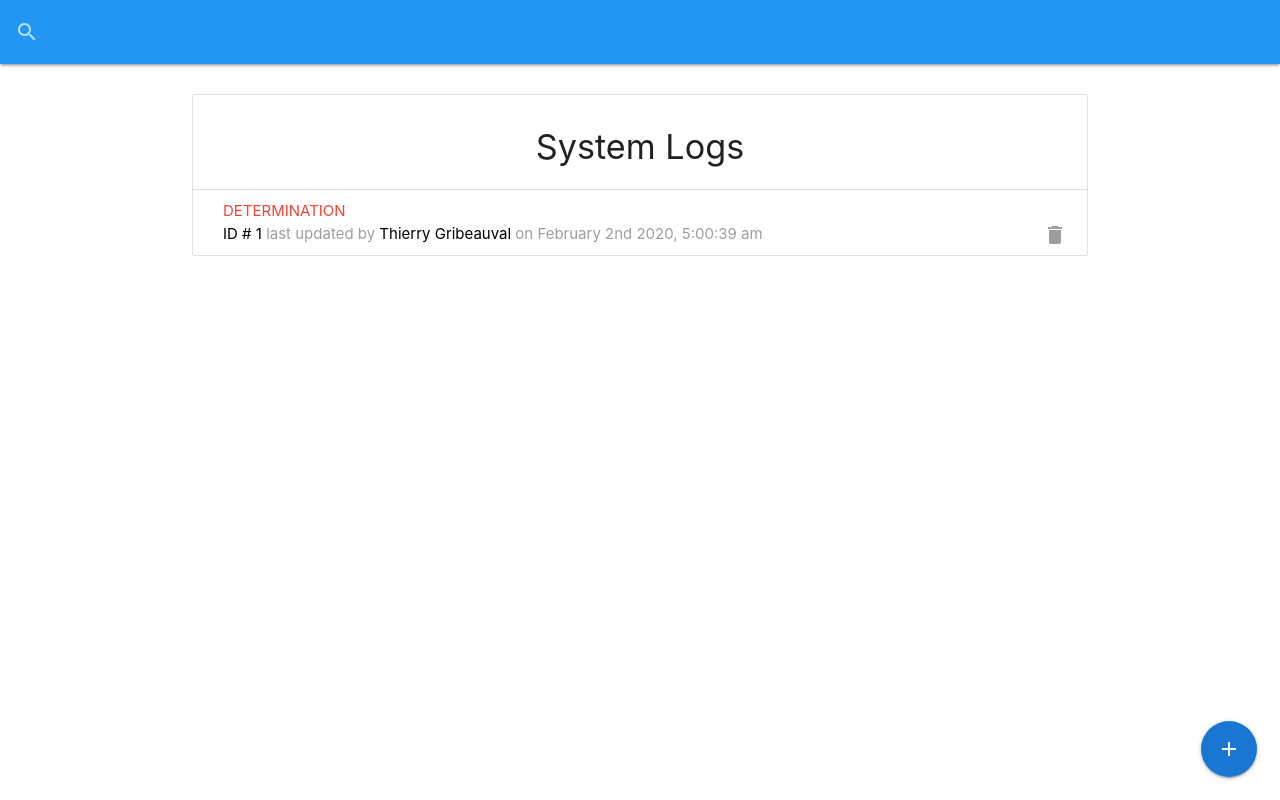
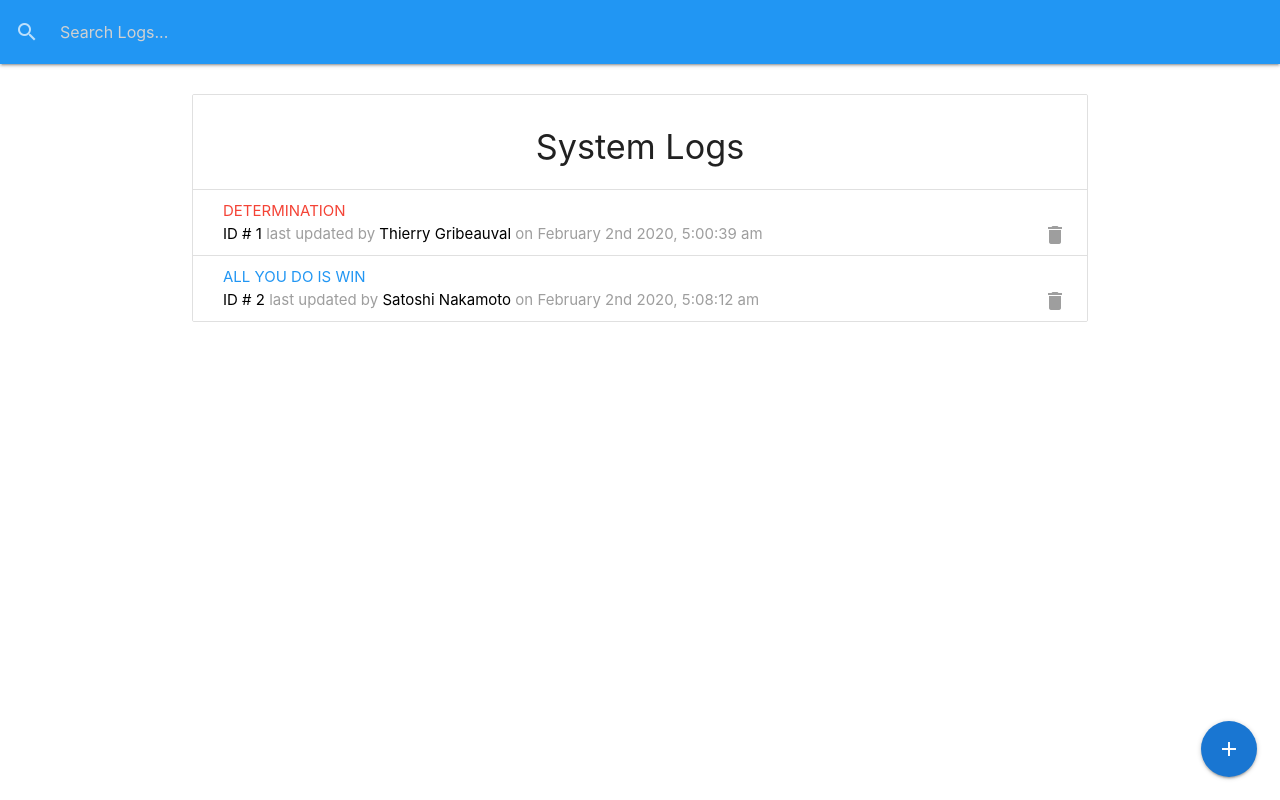
Before and after one commit to tgribeauval/IT-Logger, a React (Create React App) app: page / in a window 1280 px wide. Built offline with nearby package versions, Linux system fonts and the light colour scheme; data requests are answered from the project's data file.

Commit message:
Search logs

```diff
--- a/db.json
+++ b/db.json
@@ -6,6 +6,13 @@
       "attention": true,
       "tech": "Thierry Gribeauval",
       "date": "2020-02-02T05:00:39.345Z"
+    },
+    {
+      "message": "ALL YOU DO IS WIN",
+      "attention": false,
+      "tech": "Satoshi Nakamoto",
+      "date": "2020-02-02T05:08:12.472Z",
+      "id": 2
     }
   ],
   "techs": [
--- a/src/actions/logActions.js
+++ b/src/actions/logActions.js
@@ -6,7 +6,8 @@
   DELETE_LOG,
   UPDATE_LOG,
   SET_CURRENT,
-  CLEAR_CURRENT
+  CLEAR_CURRENT,
+  SEARCH_LOGS
 } from "./types";
 
 // export const getLogs = () => {
@@ -121,6 +122,26 @@
   }
 };
 
+//search logs
+export const searchLogs = text => async dispatch => {
+  try {
+    setLoading();
+
+    const res = await fetch(`/logs?q=${text}`);
+    const data = await res.json();
+
+    dispatch({
+      type: SEARCH_LOGS,
+      payload: data
+    });
+  } catch (err) {
+    dispatch({
+      type: LOGS_ERROR,
+      payload: err.response.data
+    });
+  }
+};
+
 //Set current log
 export const setCurrent = log => {
   return {
--- a/src/components/layout/SearchBar.js
+++ b/src/components/layout/SearchBar.js
@@ -1,12 +1,27 @@
-import React from "react";
+import React, { useRef } from "react";
+import { connect } from "react-redux";
+import PropTypes from "prop-types";
+import { searchLogs } from "../../actions/logActions";
 
-const SearchBar = () => {
+const SearchBar = ({ searchLogs }) => {
+  const text = useRef("");
+
+  const onChange = e => {
+    searchLogs(text.current.value);
+  };
+
   return (
     <nav style={{ marginBottom: "30px" }} className='blue'>
       <div className='nav-wrapper'>
         <form>
           <div className='input-field'>
-            <input id='search' type='search' required />
+            <input
+              id='search'
+              type='search'
+              placeholder='Search Logs...'
+              ref={text}
+              onChange={onChange}
+            />
             <label className='label-icon' htmlFor='search'>
               <i className='material-icons'>search</i>
             </label>
@@ -18,4 +33,7 @@
   );
 };
 
-export default SearchBar;
+SearchBar.propTypes = {
+  searchLogs: PropTypes.func.isRequired
+};
+export default connect(null, { searchLogs })(SearchBar);
--- a/src/reducers/logReducer.js
+++ b/src/reducers/logReducer.js
@@ -5,6 +5,7 @@
   ADD_LOGS,
   DELETE_LOG,
   UPDATE_LOG,
+  SEARCH_LOGS,
   SET_CURRENT,
   CLEAR_CURRENT
 } from "../actions/types";
@@ -44,6 +45,11 @@
           log.id === action.payload.id ? action.payload : log
         )
       };
+    case SEARCH_LOGS:
+      return {
+        ...state,
+        logs: action.payload
+      };
     case SET_CURRENT:
       return {
         ...state,
```
